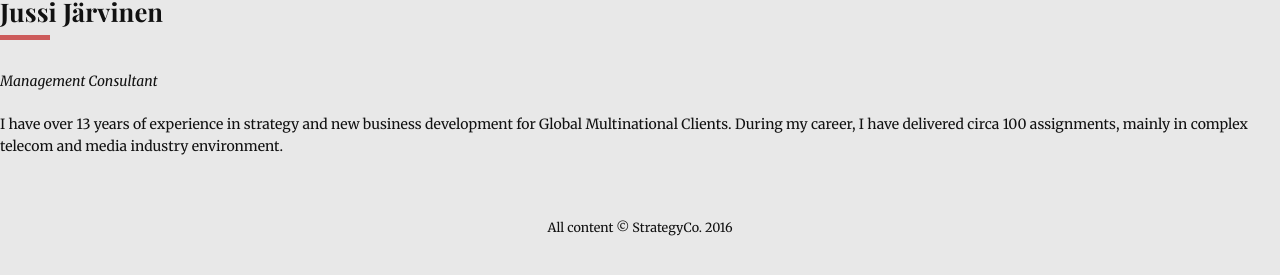
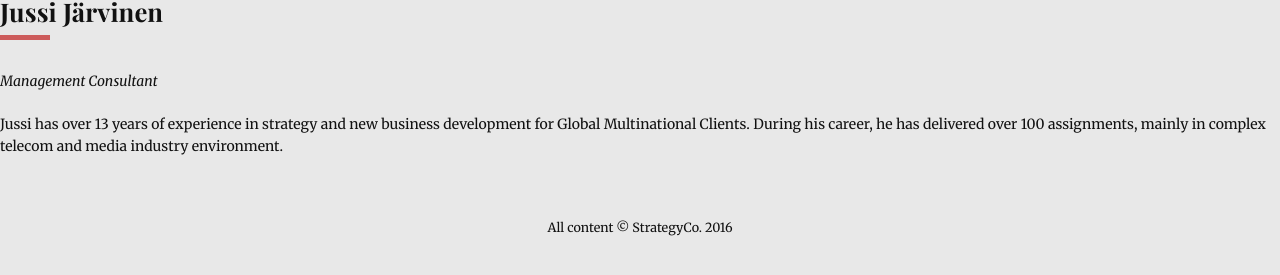
Before and after one commit to rahulabhi/rahulabhi.github.io, a Jekyll site: the page built from _advisors/02-jussi.md, in a window 1280 px wide and 900 px high. Shown: the part 368-643 px from the top of the window. Built offline with Jekyll 4.4.1, drawn with Linux system fonts in a browser that asks for light colours; comment, search, counter and statistics services are not loaded.

Commit message:
Update 02-jussi.md

```diff
--- a/_advisors/02-jussi.md
+++ b/_advisors/02-jussi.md
@@ -10,4 +10,4 @@ permalink: /advisor/jussi/
 
 _Management Consultant_
 
-I have over 13 years of experience in strategy and new business development for Global Multinational Clients. During my career, I have delivered circa 100 assignments, mainly in complex telecom and media industry environment.
+Jussi has over 13 years of experience in strategy and new business development for Global Multinational Clients. During his career, he has delivered over 100 assignments, mainly in complex telecom and media industry environment.
```
